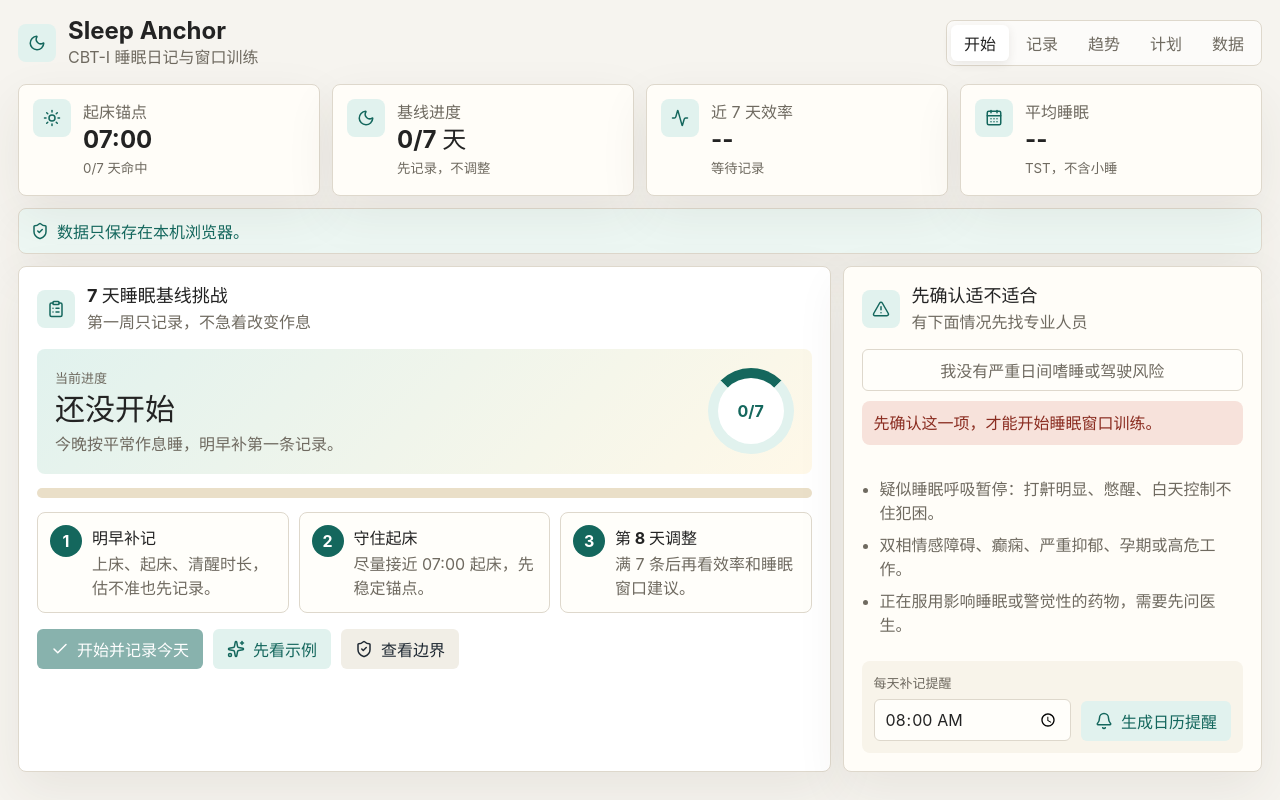
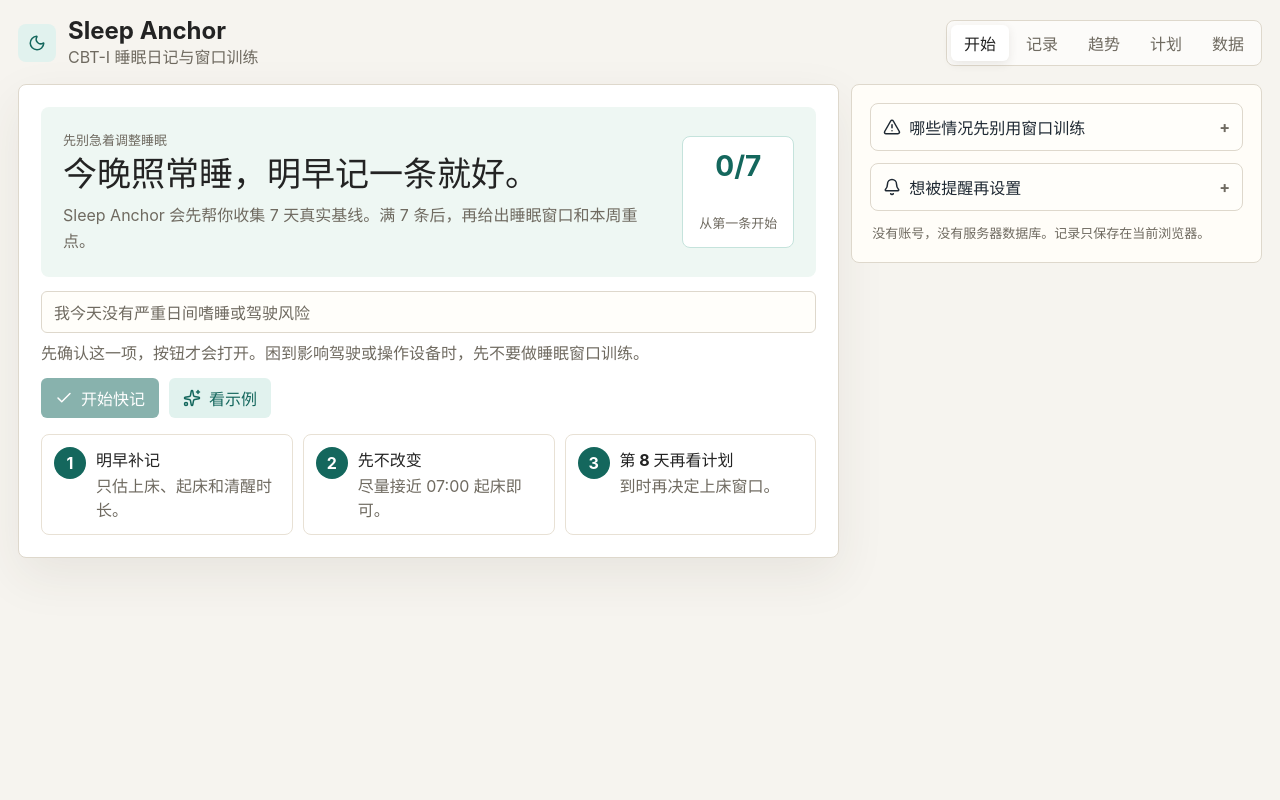
Before and after one commit to micdream4/sleep-anchor, a React (Vite) app: page / in a window 1280 px wide. Built offline with nearby package versions, Linux system fonts and the light colour scheme.

Commit message:
Simplify first-run onboarding

```diff
--- a/src/App.tsx
+++ b/src/App.tsx
@@ -82,6 +82,7 @@
   const todayRecorded = cadence.at(-1)?.recorded ?? false
   const latestMetrics = useMemo(() => recent.map((entry) => ({ entry, metrics: calculateEntryMetrics(entry) })), [recent])
   const isBaselinePhase = plan.status !== 'ready'
+  const isQuietStart = activeTab === 'start' && sorted.length === 0
   const windowTile = isBaselinePhase
     ? { label: '基线进度', value: `${progress.recordedDays}/7 天`, detail: '先记录，不调整' }
     : { label: '本周窗口', value: formatDuration(state.settings.activeWindowMin), detail: `${plan.activeBedtime} - ${state.settings.fixedWakeTime}` }
@@ -243,6 +244,8 @@
         </nav>
       </header>
 
+      {!isQuietStart && (
+        <>
           <section className="dashboard-band">
             <MetricTile icon={<Sun />} label="起床锚点" value={state.settings.fixedWakeTime} detail={`${plan.anchorHitDays}/7 天命中`} />
             <MetricTile icon={<Moon />} label={windowTile.label} value={windowTile.value} detail={windowTile.detail} />
@@ -254,56 +257,65 @@
             <ShieldCheck size={18} />
             <span>{notice}</span>
           </section>
+        </>
+      )}
 
       {activeTab === 'start' && (
-        <section className="workspace two-col">
-          <section className="panel primary-panel">
-            <PanelTitle icon={<ClipboardList />} title="7 天睡眠基线挑战" detail="第一周只记录，不急着改变作息" />
-            <div className="start-hero">
-              <div>
-                <span className="eyebrow">当前进度</span>
-                <strong>{progress.statusText}</strong>
-                <p>{progress.nextAction}</p>
+        <section className={isQuietStart ? 'workspace calm-start' : 'workspace two-col'}>
+          <section className="panel primary-panel onboarding-panel">
+            <div className="calm-guide">
+              <div className="guide-copy">
+                <span className="eyebrow">先别急着调整睡眠</span>
+                <h2>今晚照常睡，明早记一条就好。</h2>
+                <p>Sleep Anchor 会先帮你收集 7 天真实基线。满 7 条后，再给出睡眠窗口和本周重点。</p>
               </div>
-              <div className="progress-ring" aria-label={`7 天挑战进度 ${progress.percent}%`}>
-                <span>{progress.recordedDays}/7</span>
+              <div className="guide-progress" aria-label={`7 天挑战进度 ${progress.percent}%`}>
+                <strong>{progress.recordedDays}/7</strong>
+                <span>{progress.recordedDays ? '已记录' : '从第一条开始'}</span>
               </div>
             </div>
-            <div className="progress-track" aria-hidden="true">
-              <span style={{ width: `${progress.percent}%` }} />
+
+            <div className="guide-actions">
+              <div className="soft-check">
+                <Toggle label="我今天没有严重日间嗜睡或驾驶风险" checked={state.onboarding.safetyChecked} onChange={(value) => updateOnboarding('safetyChecked', value)} />
+                {!state.onboarding.safetyChecked && <p>先确认这一项，按钮才会打开。困到影响驾驶或操作设备时，先不要做睡眠窗口训练。</p>}
               </div>
-            <div className="quick-steps">
-              <StepItem index="1" title="明早补记" text="上床、起床、清醒时长，估不准也先记录。" />
-              <StepItem index="2" title="守住起床" text={`尽量接近 ${state.settings.fixedWakeTime} 起床，先稳定锚点。`} />
-              <StepItem index="3" title="第 8 天调整" text="满 7 条后再看效率和睡眠窗口建议。" />
-            </div>
-            <div className="button-row">
+              <div className="button-row calm-buttons">
                 <button type="button" className="primary-button" disabled={!state.onboarding.safetyChecked} onClick={beginChallenge}>
                   <Check size={18} />
-                {state.onboarding.challengeStartedAt ? '继续记录' : '开始并记录今天'}
+                  {state.onboarding.challengeStartedAt ? '继续记录' : '开始快记'}
                 </button>
                 <button type="button" className="secondary-button" onClick={loadDemo}>
                   <Sparkles size={18} />
-                先看示例
+                  看示例
                 </button>
-              <button type="button" className="ghost-button" onClick={() => setActiveTab('plan')}>
-                <ShieldCheck size={18} />
-                查看边界
-              </button>
+              </div>
+            </div>
+
+            <div className="calm-path" aria-label="开始路径">
+              <StepItem index="1" title="明早补记" text="只估上床、起床和清醒时长。" />
+              <StepItem index="2" title="先不改变" text={`尽量接近 ${state.settings.fixedWakeTime} 起床即可。`} />
+              <StepItem index="3" title="第 8 天再看计划" text="到时再决定上床窗口。" />
             </div>
           </section>
 
-          <aside className="panel">
-            <PanelTitle icon={<AlertTriangle />} title="先确认适不适合" detail="有下面情况先找专业人员" />
-            <div className="safety-list">
-              <Toggle label="我没有严重日间嗜睡或驾驶风险" checked={state.onboarding.safetyChecked} onChange={(value) => updateOnboarding('safetyChecked', value)} />
-              {!state.onboarding.safetyChecked && <p className="inline-warning">先确认这一项，才能开始睡眠窗口训练。</p>}
+          <aside className="panel calm-aside">
+            <details className="soft-details">
+              <summary>
+                <AlertTriangle size={18} />
+                哪些情况先别用窗口训练
+              </summary>
               <ul className="check-list">
-                <li>疑似睡眠呼吸暂停：打鼾明显、憋醒、白天控制不住犯困。</li>
+                <li>明显打鼾、憋醒，或白天控制不住犯困。</li>
                 <li>双相情感障碍、癫痫、严重抑郁、孕期或高危工作。</li>
                 <li>正在服用影响睡眠或警觉性的药物，需要先问医生。</li>
               </ul>
-            </div>
+            </details>
+            <details className="soft-details">
+              <summary>
+                <Bell size={18} />
+                想被提醒再设置
+              </summary>
               <div className="reminder-box">
                 <Field label="每天补记提醒">
                   <input type="time" value={state.onboarding.reminderTime} onChange={(event) => updateOnboarding('reminderTime', event.target.value)} />
@@ -313,6 +325,8 @@
                   生成日历提醒
                 </button>
               </div>
+            </details>
+            <p className="privacy-note">没有账号，没有服务器数据库。记录只保存在当前浏览器。</p>
           </aside>
         </section>
       )}
--- a/src/index.css
+++ b/src/index.css
@@ -183,12 +183,21 @@
   grid-template-columns: minmax(0, 1.55fr) minmax(320px, 0.8fr);
 }
 
+.calm-start {
+  grid-template-columns: minmax(0, 1fr) minmax(280px, 0.5fr);
+  align-items: start;
+}
+
 .panel {
   padding: 18px;
 }
 
 .primary-panel {
   background: var(--surface-strong);
+}
+
+.onboarding-panel {
+  padding: 22px;
 }
 
 .panel-title {
@@ -688,6 +697,138 @@
   background: linear-gradient(135deg, var(--soft-teal), #fff8e8);
 }
 
+.calm-guide {
+  display: grid;
+  grid-template-columns: minmax(0, 1fr) auto;
+  gap: 22px;
+  align-items: center;
+  padding: 22px;
+  border-radius: 8px;
+  background: #eef7f3;
+}
+
+.guide-copy h2 {
+  max-width: 720px;
+  margin: 6px 0 10px;
+  font-size: 34px;
+  line-height: 1.12;
+}
+
+.guide-copy p,
+.soft-check p,
+.privacy-note {
+  margin: 0;
+  color: var(--muted);
+  line-height: 1.6;
+}
+
+.guide-progress {
+  display: grid;
+  place-items: center;
+  gap: 2px;
+  width: 112px;
+  height: 112px;
+  border: 1px solid #c5e3dc;
+  border-radius: 8px;
+  color: var(--teal-dark);
+  background: white;
+}
+
+.guide-progress strong {
+  font-size: 28px;
+  line-height: 1;
+}
+
+.guide-progress span {
+  color: var(--muted);
+  font-size: 13px;
+}
+
+.guide-actions {
+  display: grid;
+  gap: 12px;
+  margin-top: 14px;
+}
+
+.soft-check {
+  display: grid;
+  gap: 8px;
+}
+
+.soft-check .toggle {
+  justify-content: flex-start;
+  padding: 0 12px;
+}
+
+.calm-buttons {
+  margin-top: 0;
+}
+
+.calm-path {
+  display: grid;
+  grid-template-columns: repeat(3, minmax(0, 1fr));
+  gap: 10px;
+  margin-top: 16px;
+}
+
+.calm-path .step-item {
+  border-color: #e8e1d5;
+  background: transparent;
+  box-shadow: none;
+}
+
+.calm-aside {
+  display: grid;
+  gap: 12px;
+  box-shadow: none;
+}
+
+.soft-details {
+  border: 1px solid var(--line);
+  border-radius: 8px;
+  background: #fffefa;
+}
+
+.soft-details summary {
+  display: flex;
+  align-items: center;
+  gap: 8px;
+  min-height: 46px;
+  padding: 0 12px;
+  color: var(--ink);
+  cursor: pointer;
+  list-style: none;
+}
+
+.soft-details summary::-webkit-details-marker {
+  display: none;
+}
+
+.soft-details summary::after {
+  margin-left: auto;
+  color: var(--muted);
+  content: '+';
+  font-weight: 700;
+}
+
+.soft-details[open] summary::after {
+  content: '-';
+}
+
+.soft-details[open] summary {
+  border-bottom: 1px solid var(--line);
+}
+
+.soft-details .check-list {
+  margin: 10px 0 12px;
+  padding-right: 12px;
+}
+
+.privacy-note {
+  padding: 0 2px;
+  font-size: 13px;
+}
+
 .start-hero {
   display: grid;
   grid-template-columns: minmax(0, 1fr) auto;
@@ -901,11 +1042,13 @@
 
   .dashboard-band,
   .two-col,
+  .calm-start,
   .form-grid,
   .choice-grid,
   .slider-grid,
   .settings-grid,
-  .quick-steps {
+  .quick-steps,
+  .calm-path {
     grid-template-columns: 1fr;
   }
 
@@ -923,6 +1066,7 @@
   }
 
   .start-hero,
+  .calm-guide,
   .entry-toolbar,
   .quick-save-note,
   .reminder-box {
@@ -940,6 +1084,20 @@
 
   .segmented-control {
     width: 100%;
+  }
+
+  .calm-guide {
+    padding: 18px;
+  }
+
+  .guide-copy h2 {
+    font-size: 28px;
+  }
+
+  .guide-progress {
+    width: 100%;
+    height: auto;
+    min-height: 82px;
   }
 
   .report-card {
```
Lines whose indentation alone changed are shown as unchanged.
